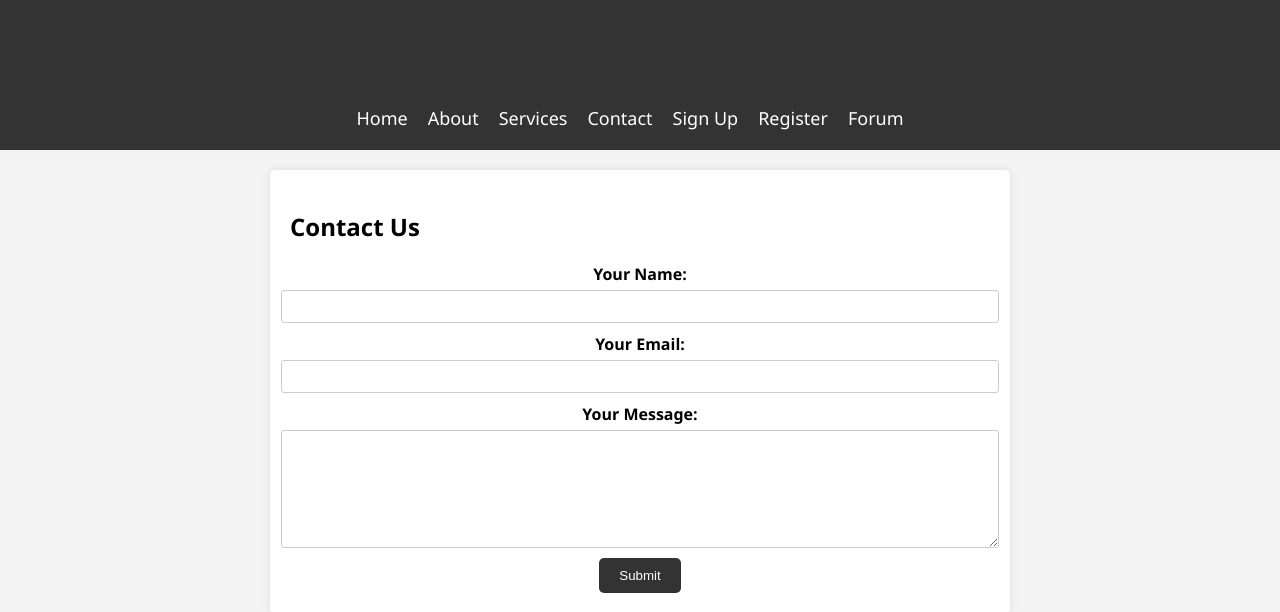
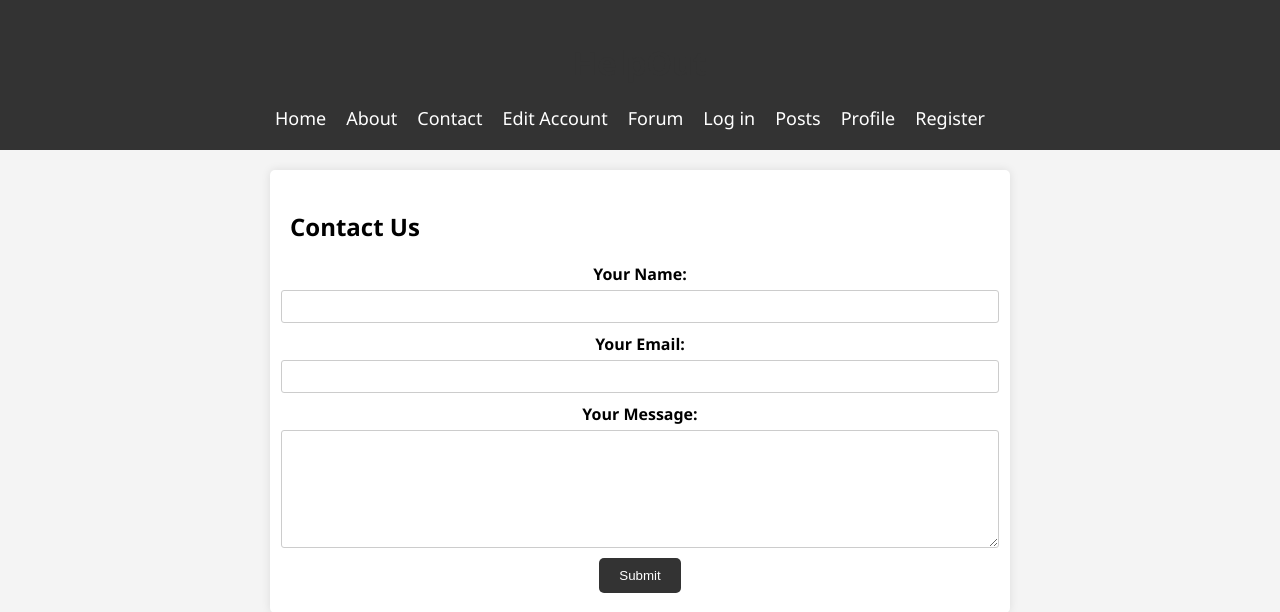
Before and after one commit to jacob-sasser/ITSC-3155-FINAL, a Flask app: template templates/contact.html in a window 1280 px wide. Shown: the top 612 px of the page. Run offline with Flask 3, Linux system fonts and the light colour scheme; the template is opened without the code that fills it, so the values that code supplies are empty; parts of the project's set-up code (start-up, migrations or seed data) failed here and were passed over.

Commit message:
Update contact.html

```diff
--- a/templates/contact.html
+++ b/templates/contact.html
@@ -89,13 +89,15 @@
     <h1>HelpOut</h1>
     <nav>
       <ul>
-            <li><a href="index">Home</a></li>
-            <li><a href="about">About</a></li>
-            <li><a href="services">Services</a></li>
-            <li><a href="contact">Contact</a></li>
-            <li><a href="login">Sign Up</a></li>
-            <li><a href="register">Register</a></li>
-            <li><a href="forum">Forum</a></li>
+            <li><a href="/index">Home</a></li>
+        <li><a href="/about">About</a></li>
+        <li><a href="/contact">Contact</a></li>
+        <li><a href="/edit_account">Edit Account</a></li>
+        <li><a href="/forum">Forum</a></li>
+        <li><a href="/login">Log in</a></li>
+        <li><a href="/post">Posts</a></li>
+        <li><a href="/profile">Profile</a></li>
+        <li><a href="/register">Register</a></li>
 
       </ul>
     </nav>
```
